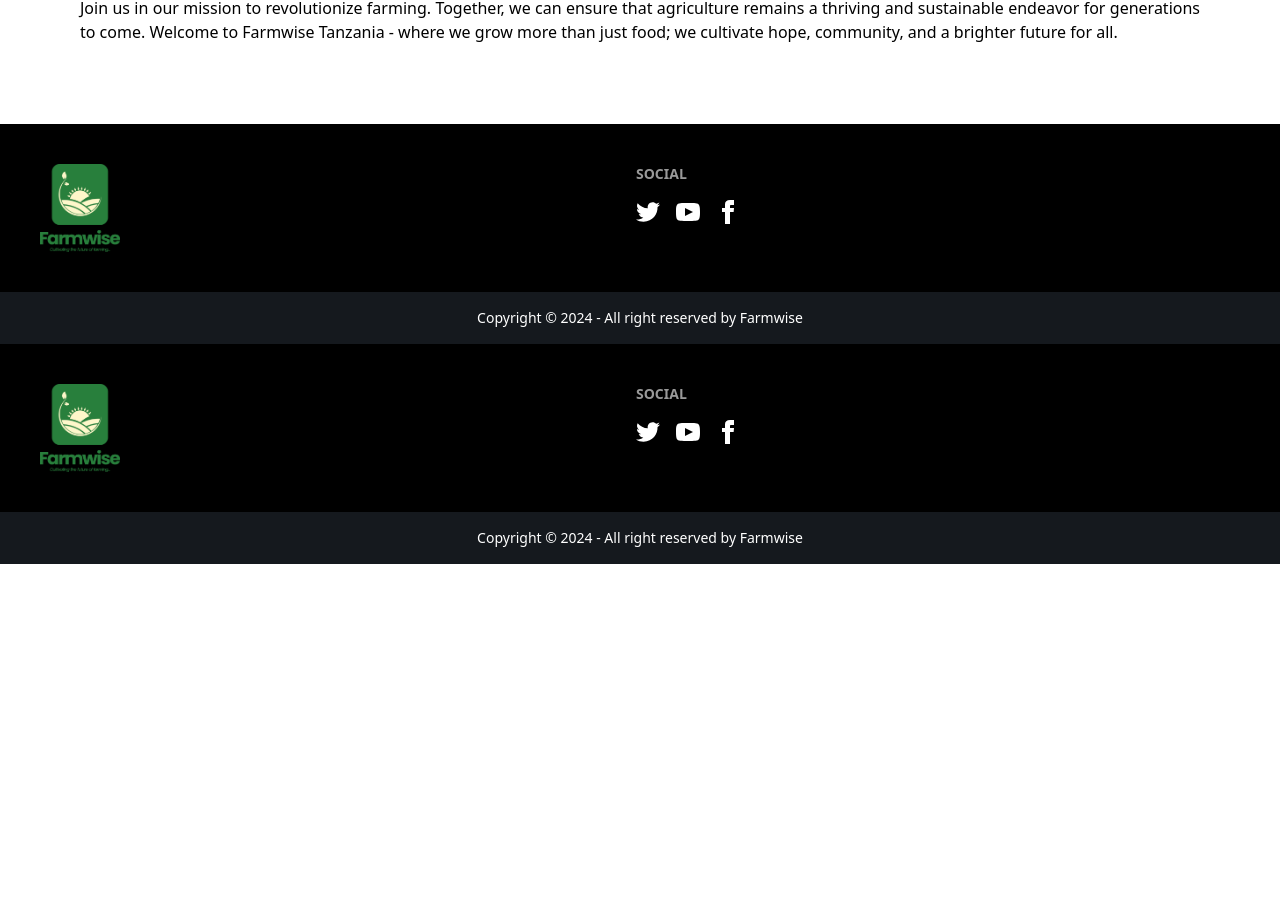
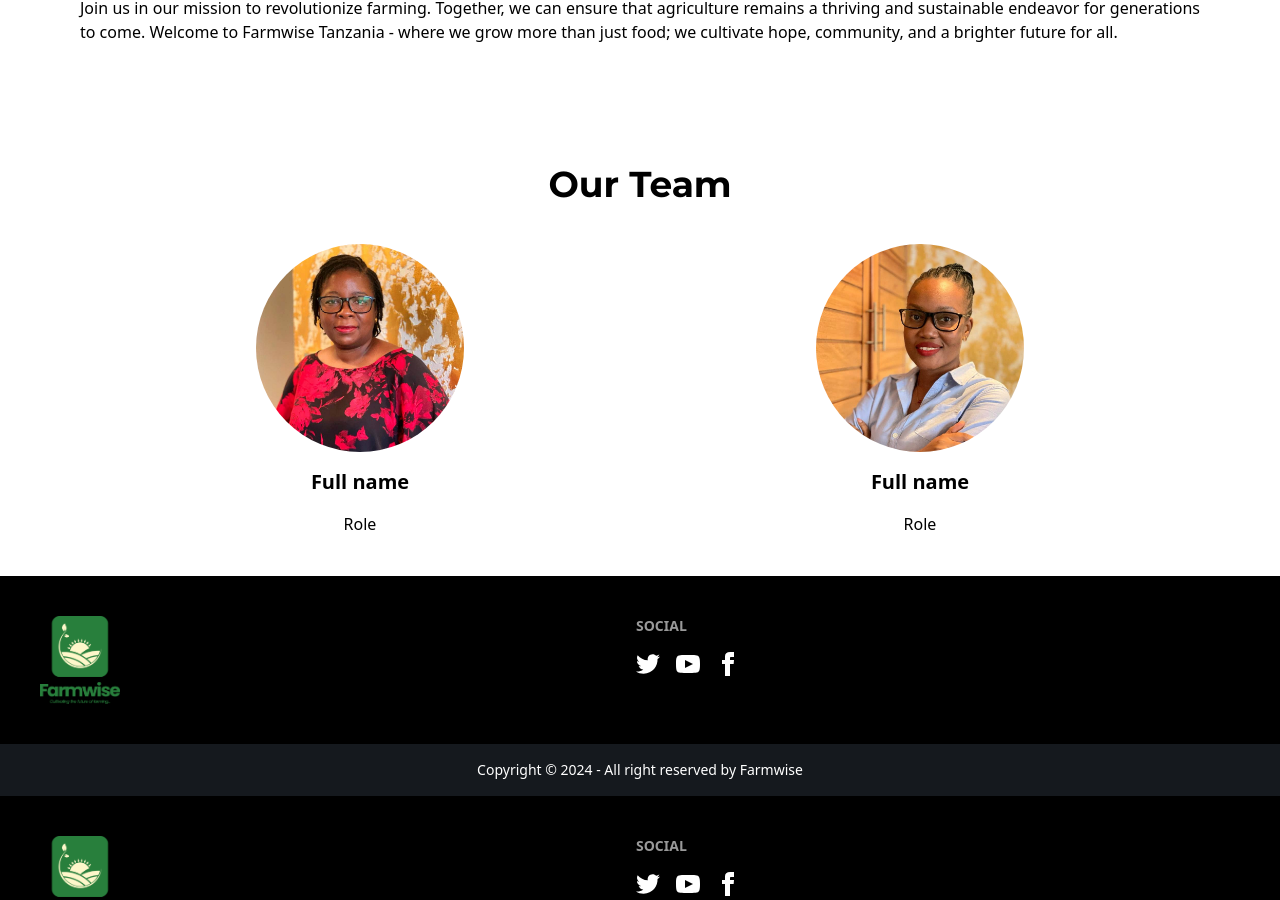
Before and after one commit to kevinmisigaro/farmwise, a Next.js app: page /about in a window 1280 px wide. Shown: the part 1780-2680 px from the top of the page. Before the commit the page ends 2344 px from the top, so only its background shows below. Built offline with nearby package versions, Linux system fonts and the light colour scheme.

Commit message:
added team, fixed slider

```diff
--- a/src/app/about/page.tsx
+++ b/src/app/about/page.tsx
@@ -1,4 +1,5 @@
 import RootLayout from "@/app/layout";
+import { mali } from "@/utils/fonts";
 
 const Index = () => {
   return (
@@ -49,30 +50,64 @@ const Index = () => {
         <div className="hero-content text-center text-neutral-content text-white">
           <div className="px-5 md:px-20">
             <h1 className="mb-5 text-4xl font-semibold">
-            Revolutionazing agriculture by addressing urban migration, promoting sustainable farming practices, and engaging a diverse community to ensure a vibrant and sustainable future for agriculture.
+              Revolutionazing agriculture by addressing urban migration,
+              promoting sustainable farming practices, and engaging a diverse
+              community to ensure a vibrant and sustainable future for
+              agriculture.
             </h1>
           </div>
         </div>
       </div>
 
       <div className="px-5 md:px-20 py-20 text-justify">
-      At FWT, we are dedicated to empowering individuals to become part of
-          the solution. Whether you are a seasoned farmer, a curious city
-          dweller with no farming experience, or a global citizen concerned
-          about food security, Farmwise offers you the opportunity to contribute
-          to a sustainable agricultural future. Through our platform, we provide
-          access to farm investment opportunities, cutting-edge agricultural
-          practices, and a supportive community of like-minded individuals
-          committed to making a difference.
-          <br />
-          <br />
-          Join us in our mission to revolutionize farming. Together, we can
-          ensure that agriculture remains a thriving and sustainable endeavor
-          for generations to come. Welcome to Farmwise Tanzania - where we grow
-          more than just food; we cultivate hope, community, and a brighter
-          future for all.
+        At FWT, we are dedicated to empowering individuals to become part of the
+        solution. Whether you are a seasoned farmer, a curious city dweller with
+        no farming experience, or a global citizen concerned about food
+        security, Farmwise offers you the opportunity to contribute to a
+        sustainable agricultural future. Through our platform, we provide access
+        to farm investment opportunities, cutting-edge agricultural practices,
+        and a supportive community of like-minded individuals committed to
+        making a difference.
+        <br />
+        <br />
+        Join us in our mission to revolutionize farming. Together, we can ensure
+        that agriculture remains a thriving and sustainable endeavor for
+        generations to come. Welcome to Farmwise Tanzania - where we grow more
+        than just food; we cultivate hope, community, and a brighter future for
+        all.
       </div>
 
+      <div className="px-5 md:px-20 py-10">
+        <div className={`${mali.className} text-center text-4xl`}>Our Team</div>
+
+        <div className="flex flex-col gap-y-10 md:flex-row items-center mt-10">
+          <div className="basis-1/2 flex flex-col items-center gap-y-4 justify-center text-center">
+            <div
+              className="w-52 h-52 rounded-full bg-cover"
+              style={{
+                backgroundImage: "url('/assets/images/team/farm-team1.jpeg')",
+              }}
+            ></div>
+
+            <div className="font-bold text-xl">Full name</div>
+
+            <div className="text-md">Role</div>
+          </div>
+
+          <div className="basis-1/2 flex flex-col items-center gap-y-4 justify-center text-center">
+            <div
+              className="w-52 h-52 rounded-full bg-cover"
+              style={{
+                backgroundImage: "url('/assets/images/team/farm-team2.jpeg')",
+              }}
+            ></div>
+
+            <div className="font-bold text-xl">Full name</div>
+
+            <div className="text-md">Role</div>
+          </div>
+        </div>
+      </div>
     </RootLayout>
   );
 };
--- a/src/app/page.tsx
+++ b/src/app/page.tsx
@@ -19,8 +19,13 @@ function Index() {
   return (
     <>
       <Slider {...settings} className="mb-20 w-full">
-            <div className="h-[50vh] md:h-[78vh] relative">
-              <img src="/assets/images/Farm5.jpg" />
+        <div className="h-[78vh] relative">
+          <div
+            className="w-full h-[78vh]"
+            style={{
+              backgroundImage: "url('/assets/images/Farm5.jpg')",
+            }}
+          ></div>
           <div className="w-full absolute h-full bg-black top-0 start-0 bg-opacity-60 z-5"></div>
           <div className="text-white absolute inset-0 px-10 md:px-10 h-full">
             <div className="mt-32">
@@ -40,8 +45,13 @@ function Index() {
           </div>
         </div>
 
-            <div className="h-[50vh] md:h-[78vh] relative">
-              <img src="/assets/images/farm1.jpg" />
+        <div className="h-[78vh] relative">
+          <div
+            className="w-full h-[78vh]"
+            style={{
+              backgroundImage: "url('/assets/images/farm1.jpg')",
+            }}
+          ></div>
           <div className="w-full absolute h-full bg-black top-0 start-0 bg-opacity-60 z-5"></div>
           <div className="text-white absolute inset-0 px-10 md:px-32 h-full">
             <div className="mt-32">
@@ -59,8 +69,13 @@ function Index() {
           </div>
         </div>
 
-            <div className="h-[50vh] md:h-[78vh] relative">
-              <img src="/assets/images/farm2.jpeg" />
+        <div className="h-[78vh] relative">
+          <div
+            className="w-full h-[78vh]"
+            style={{
+              backgroundImage: "url('/assets/images/farm2.jpeg')",
+            }}
+          ></div>
           <div className="w-full absolute h-full bg-black top-0 start-0 bg-opacity-60 z-5"></div>
           <div className="text-white absolute inset-0 px-10 md:px-32 h-full">
             <div className="mt-32">
@@ -521,4 +536,4 @@ function Index() {
   );
 }
 
-export default Index
+export default Index;
```
Also changed, not shown: public/assets/images/team/farm-team1.jpeg (added), public/assets/images/team/farm-team2.jpeg (added). Lines whose indentation alone changed are shown as unchanged.
